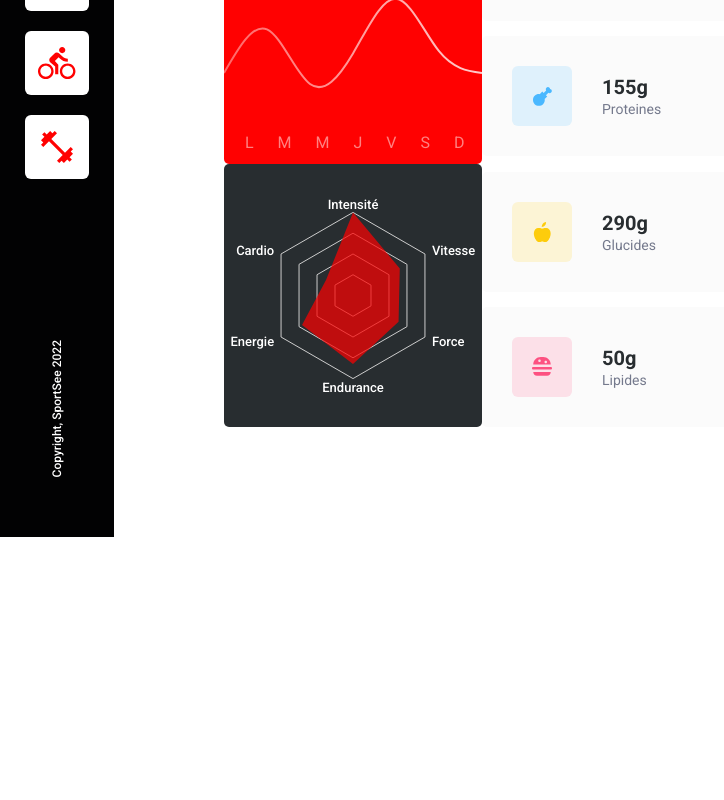
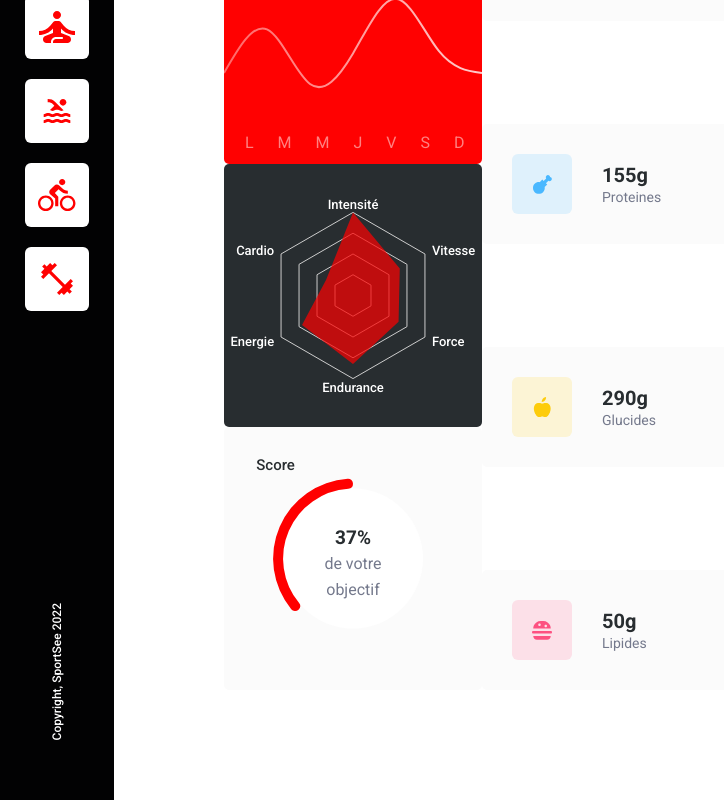
Before and after one commit to h-khribich/HamzaKhribich_12_11012022, a React (Create React App) app: page / in a window 1280 px wide. Shown: the part 392-1192 px from the top of the page, without its empty margins (0-724 px from the left). Before the commit the page ends 929 px from the top, so only its background shows below. Built offline with nearby package versions, Linux system fonts and the light colour scheme.

Commit message:
DailyScore graph implemented

```diff
--- a/src/components/MainContentWrapper.js
+++ b/src/components/MainContentWrapper.js
@@ -7,6 +7,7 @@ import AppleLogo from "../assets/squareIcns/keyData/apple.svg";
 import CheeseburgerLogo from "../assets/squareIcns/keyData/cheeseburger.svg";
 import SessionAvgGraph from "./SessionAvgGraph";
 import PerformanceGraph from "./PerformanceGraph";
+import ObjectiveGraph from "./ObjectiveGraph";
 
 export const useFetch = (url) => {
   const [userData, setUserData] = useState(null);
@@ -39,6 +40,7 @@ const MainContentWrapper = () => {
             <div>
               <SessionAvgGraph />
               <PerformanceGraph />
+              <ObjectiveGraph />
             </div>
             <div className="keyData__wrapper">
               <KeyDataMetric
--- /dev/null
+++ b/src/components/ObjectiveGraph.js
@@ -0,0 +1,56 @@
+import React from "react";
+import { RadialBarChart, RadialBar, PolarAngleAxis } from "recharts";
+
+const data = [
+  {
+    score: 0.37,
+  },
+];
+
+const ObjectiveGraph = () => {
+  return (
+    <div>
+      <RadialBarChart
+        width={258}
+        height={263}
+        innerRadius={75}
+        barSize={10}
+        data={data}
+        startAngle={90}
+        endAngle={90 + 360}
+        style={{ backgroundColor: "#FBFBFB", borderRadius: "5px" }}
+      >
+        <text x="20%" y="15%" textAnchor="middle" dominantBaseline="middle">
+          <tspan fill="#282D30" style={{ fontSize: "15px", fontWeight: 500 }}>
+            Score
+          </tspan>
+        </text>
+        <PolarAngleAxis
+          type="number"
+          domain={[0, 1]}
+          angleAxisId={0}
+          tick={false}
+        />
+        <circle cx="50%" cy="50%" fill="white" r="70"></circle>
+        <text x="50%" y="50%" textAnchor="middle" dominantBaseline="middle">
+          <tspan
+            dy="-20"
+            fill="#282D30"
+            style={{ fontSize: "19px", fontWeight: 600 }}
+          >
+            {data[0].score * 100}%
+          </tspan>
+          <tspan x="50%" dy="26" fill="#74798C">
+            de votre
+          </tspan>
+          <tspan x="50%" dy="26" fill="#74798C">
+            objectif
+          </tspan>
+        </text>
+        <RadialBar clockWise dataKey="score" cornerRadius={10} fill="#FF0000" />
+      </RadialBarChart>
+    </div>
+  );
+};
+
+export default ObjectiveGraph;
```
